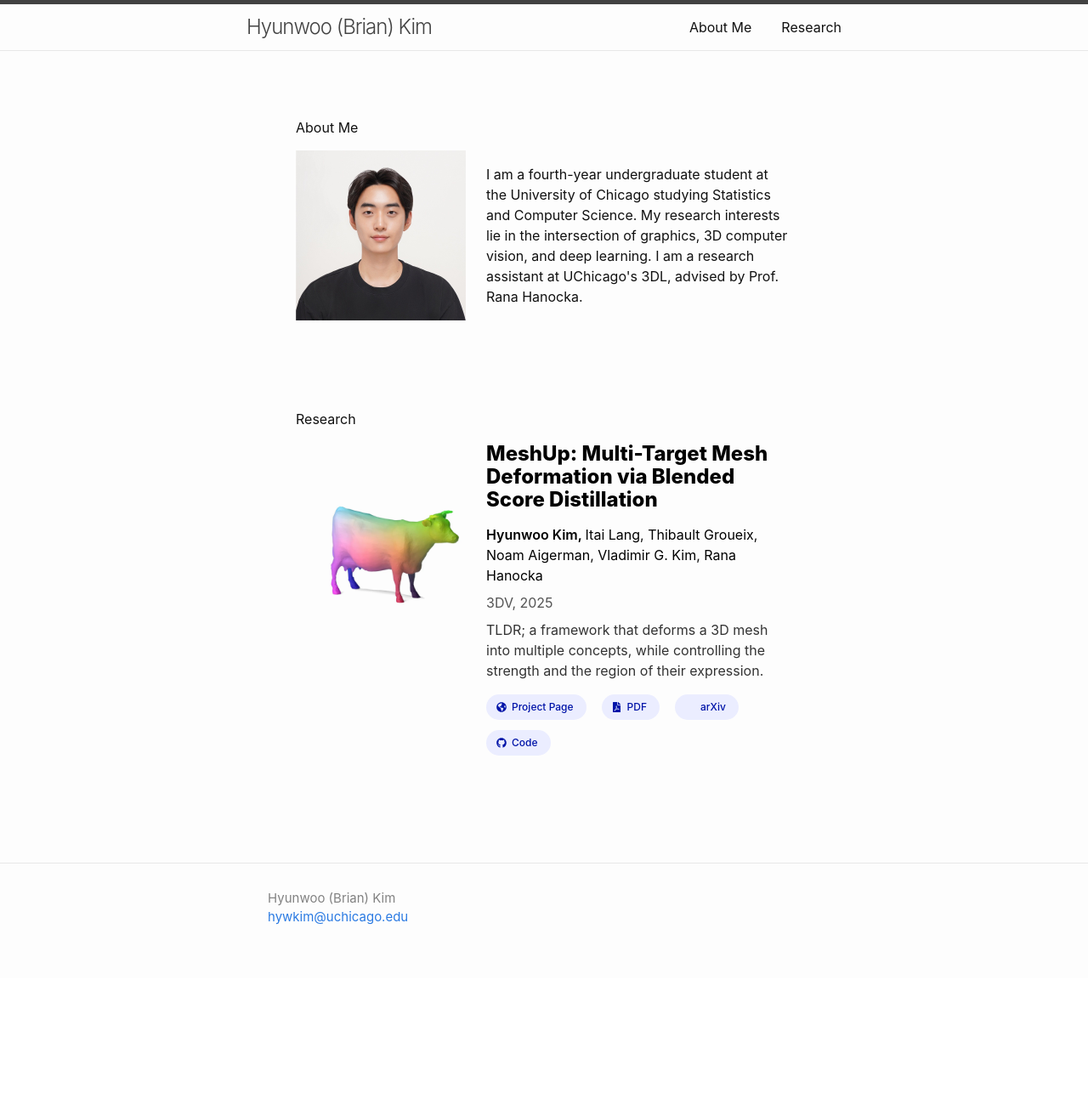
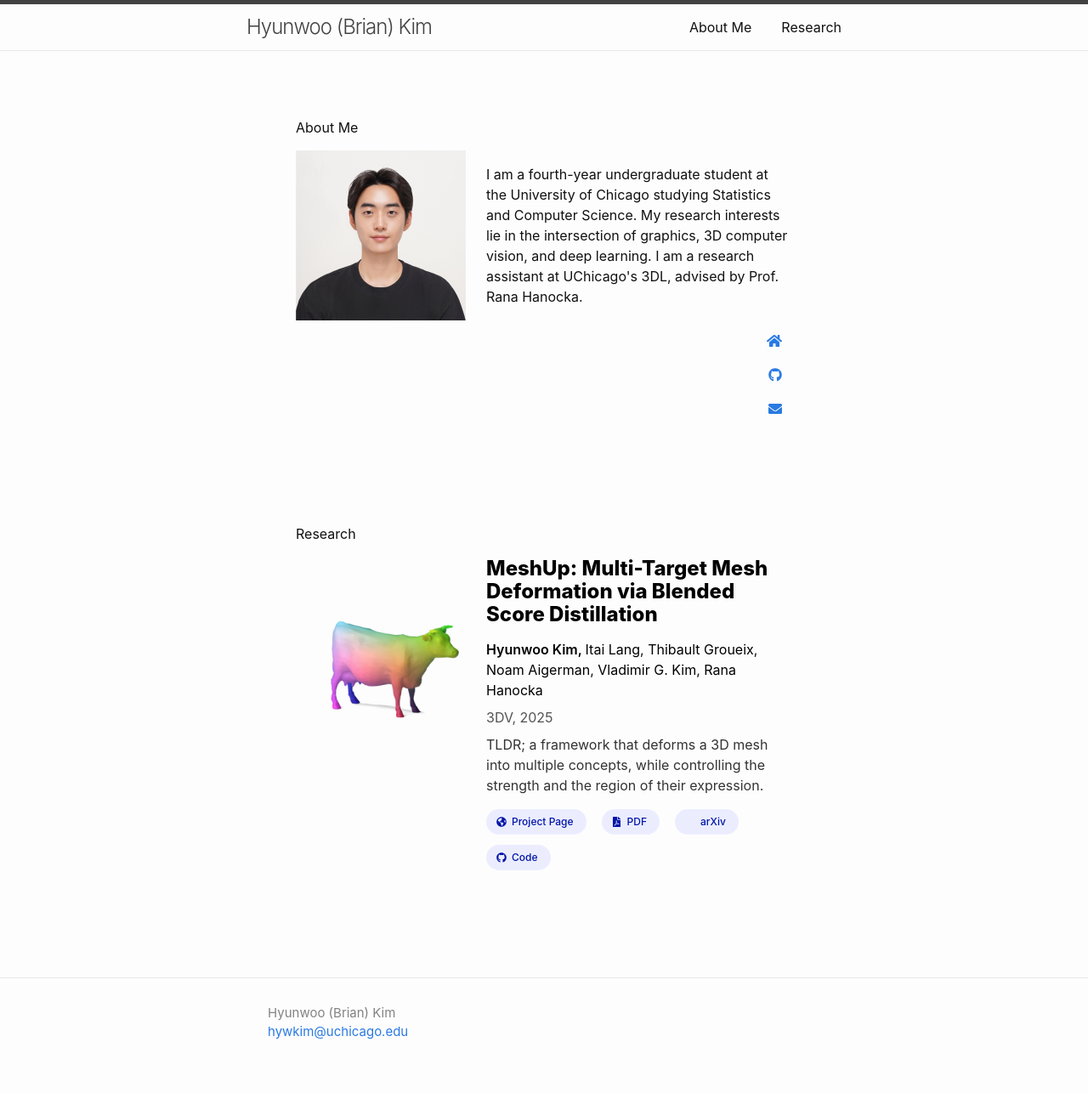
Before and after one commit to hywkim-brian/site, a Jekyll site: the page built from index.md, in a window 1280 px wide. Shown: the whole page at 85% size. Built offline with Jekyll 4.4.1, drawn with Linux system fonts in a browser that asks for light colours; nearby versions of some CDN libraries; some web fonts are replaced; library files that are not in the unit come from our copies; a style sheet for code colours, icons or effects is not loaded; before the commit the page ends 1151 px from its top, so only the background shows below that.

Commit message:
contacts

```diff
--- a/_layouts/home.html
+++ b/_layouts/home.html
@@ -2,7 +2,7 @@
 layout: base
 title: Home
 ---
-
+<link rel="stylesheet" href="https://cdnjs.cloudflare.com/ajax/libs/font-awesome/5.15.1/css/all.min.css">
 <div class="home">
   {% if page.title %}
     <h1 class="page-heading">{{ page.title }}</h1>
@@ -23,6 +23,23 @@ title: Home
         <div class="column">
           <div class="content">
             <p class="profile-description">{{ site.bio.content }}</p>
+            <div class="column has-text-right">
+              <p>
+                <a href="{{ site.url }}" aria-label="Home">
+                  <i class="fas fa-home"></i>
+                </a>
+              </p>
+              <p>
+                <a href="https://github.com/{{ site.github_username }}" aria-label="GitHub Profile">
+                  <i class="fab fa-github"></i>
+                </a>
+              </p>
+              <p>
+                <a href="mailto:{{ site.email }}" aria-label="Email">
+                  <i class="fas fa-envelope"></i>
+                </a>
+              </p>
+            </div>
           </div>
         </div>
       </div>
```
